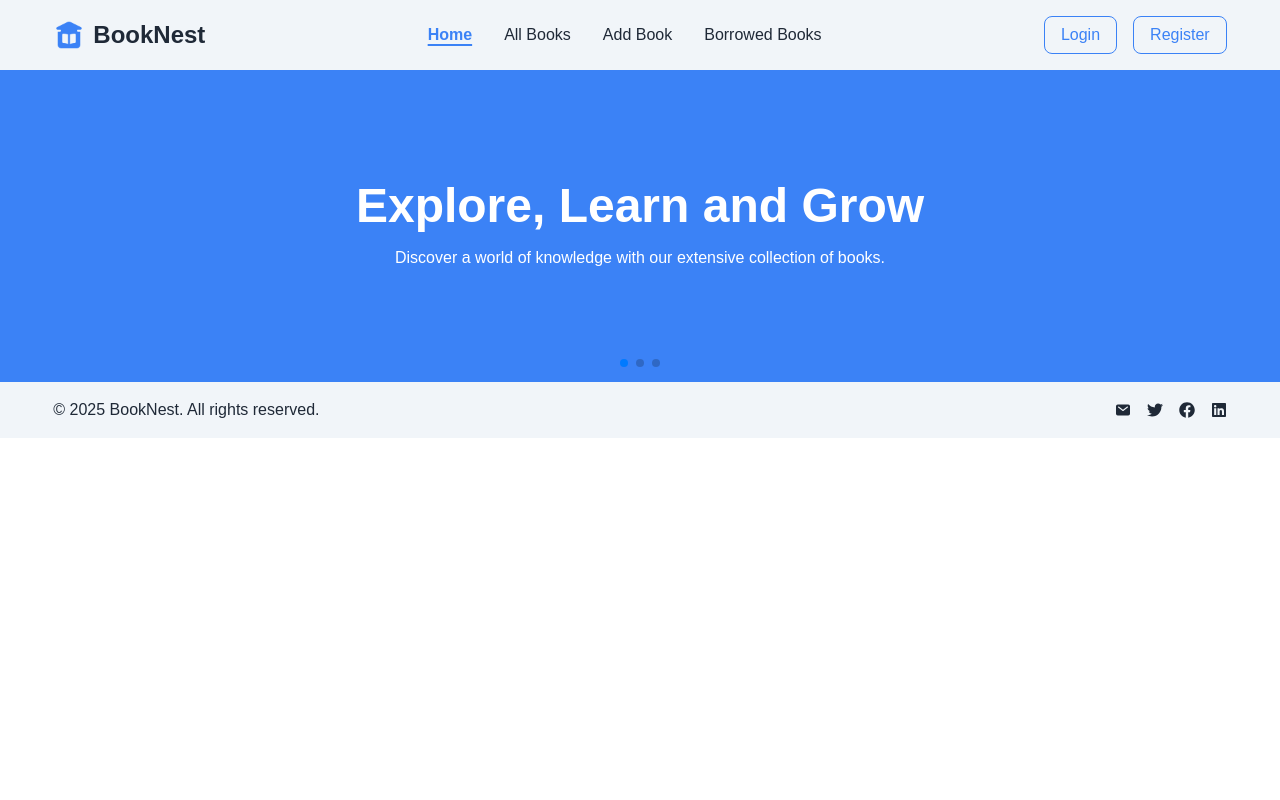
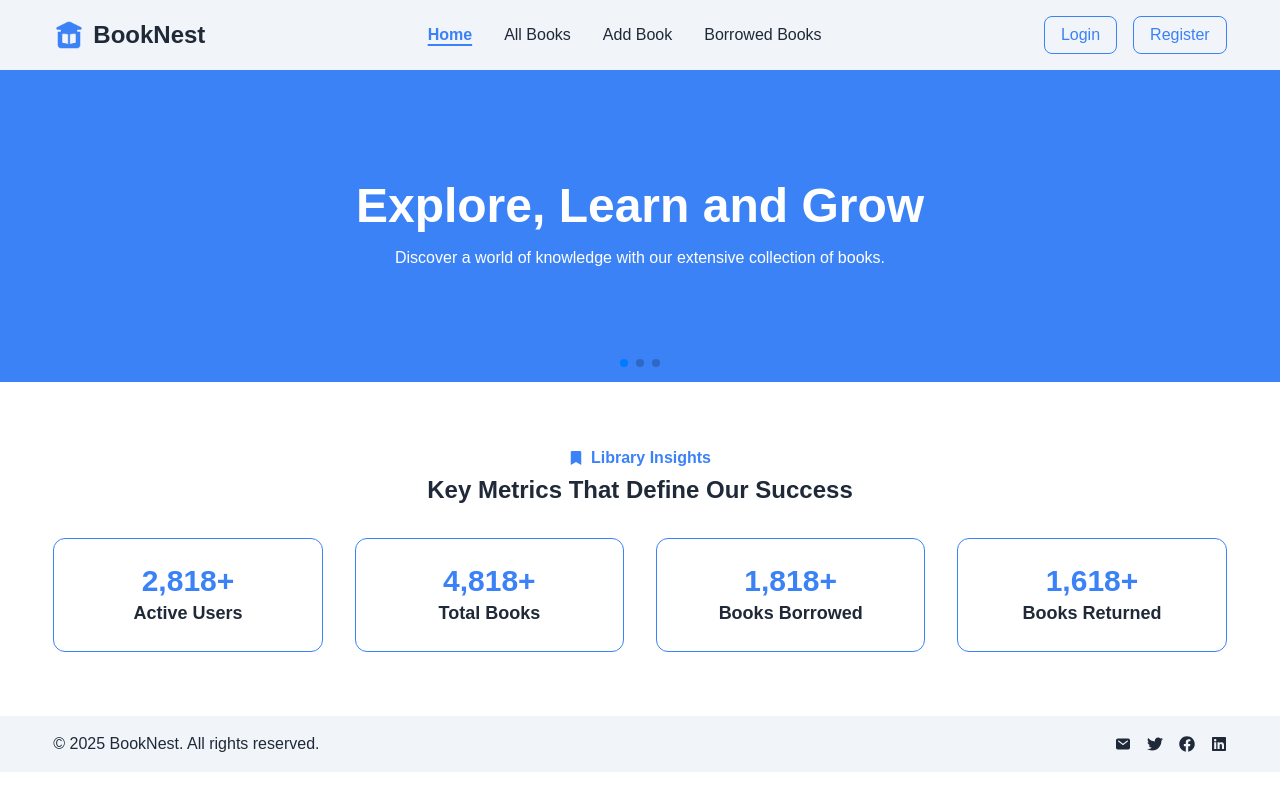
Before and after one commit to RaisulKayesRaka/BookNest-Client, a React (Vite) app: page / in a window 1280 px wide. Built offline with nearby package versions, Linux system fonts and the light colour scheme.

Commit message:
Add LibraryInsights

```diff
--- a/package.json
+++ b/package.json
@@ -11,6 +11,7 @@
   },
   "dependencies": {
     "react": "^18.3.1",
+    "react-countup": "^6.5.3",
     "react-dom": "^18.3.1",
     "react-helmet-async": "^2.0.5",
     "react-icons": "^5.4.0",
--- /dev/null
+++ b/src/components/LibraryInsights.jsx
@@ -0,0 +1,57 @@
+import CountUp from "react-countup";
+import { FaBookmark } from "react-icons/fa";
+
+export default function LibraryInsights() {
+  const stats = [
+    {
+      id: 1,
+      title: "Active Users",
+      value: 3000,
+    },
+    {
+      id: 2,
+      title: "Total Books",
+      value: 5000,
+    },
+    {
+      id: 3,
+      title: "Books Borrowed",
+      value: 2000,
+    },
+    {
+      id: 4,
+      title: "Books Returned",
+      value: 1800,
+    },
+  ];
+
+  return (
+    <section className="mx-auto w-11/12 max-w-screen-xl py-16">
+      <section className="space-y-1 text-center">
+        <div className="flex items-center justify-center gap-2 text-blue-500">
+          <FaBookmark className="text-sm" />
+          <h3 className="font-semibold">Library Insights</h3>
+        </div>
+
+        <h2 className="text-2xl font-semibold">
+          Key Metrics That Define Our Success
+        </h2>
+      </section>
+      <div className="h-8"></div>
+
+      <div className="grid grid-cols-1 gap-8 sm:grid-cols-2 lg:grid-cols-4">
+        {stats.map((stat) => (
+          <div
+            key={stat.id}
+            className="flex flex-col items-center justify-center rounded-xl border border-blue-500 p-6"
+          >
+            <h3 className="text-3xl font-bold text-blue-500">
+              <CountUp end={stat.value} duration={10} suffix="+" />
+            </h3>
+            <p className="text-lg font-semibold">{stat.title}</p>
+          </div>
+        ))}
+      </div>
+    </section>
+  );
+}
--- a/src/pages/Home.jsx
+++ b/src/pages/Home.jsx
@@ -1,5 +1,6 @@
 import { Helmet } from "react-helmet-async";
 import Banner from "../components/Banner";
+import LibraryInsights from "../components/LibraryInsights";
 
 export default function Home() {
   return (
@@ -8,6 +9,7 @@
         <title>BookNest</title>
       </Helmet>
       <Banner />
+      <LibraryInsights />
     </>
   );
 }
```
Also changed, not shown: 1 other file (tests, documents, lock files or other folders).
